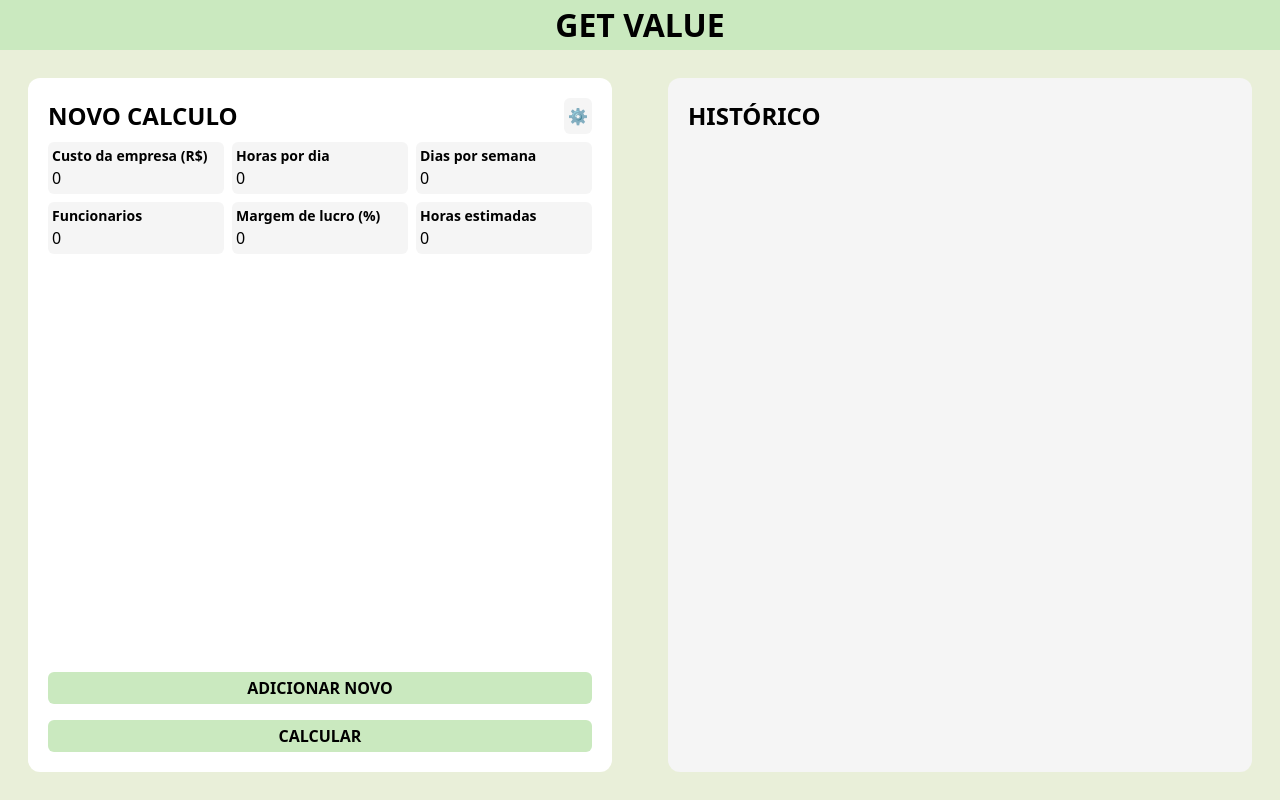
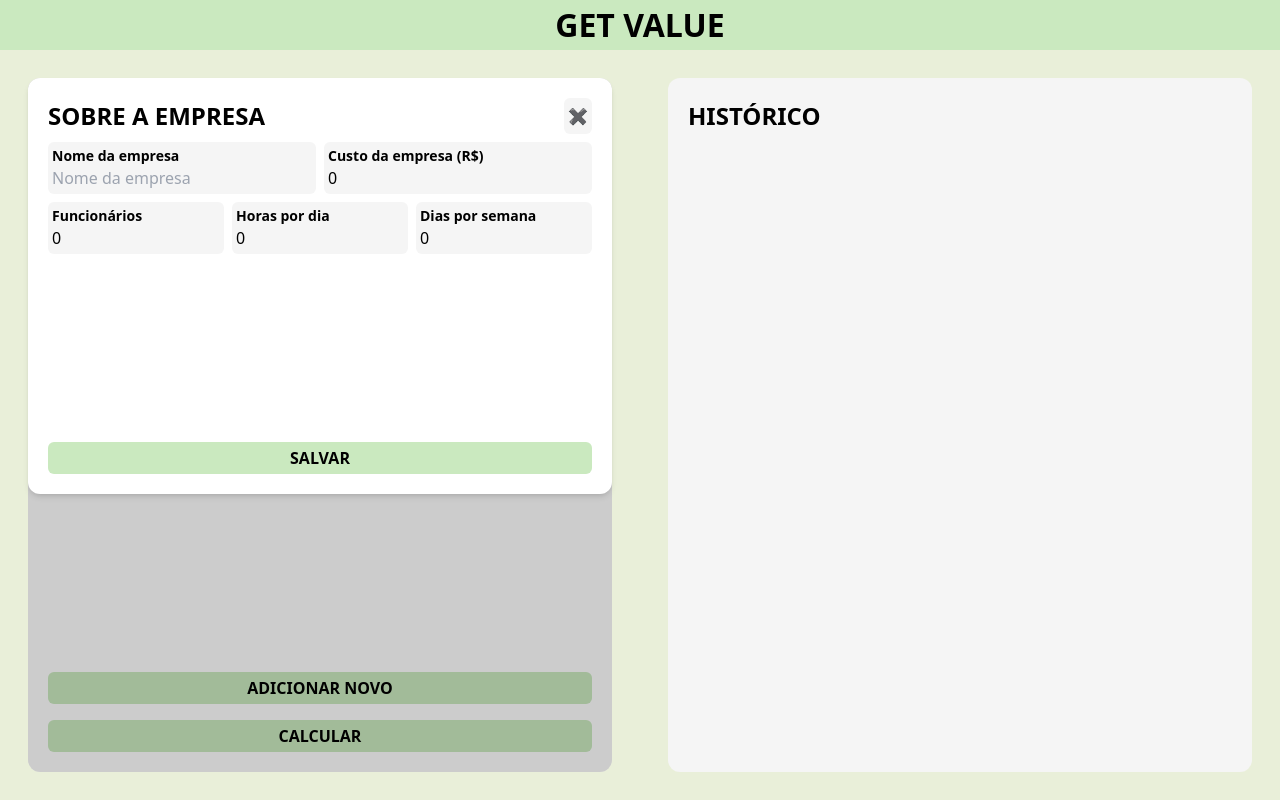
Before and after one commit to victorhdsp/vevalo, a React (Vite) app: page / in a window 1280 px wide. Built offline with nearby package versions, Linux system fonts and the light colour scheme.

Commit message:
ajustes de usabilidade

```diff
--- a/src/components/Form/Config/config.module.scss
+++ b/src/components/Form/Config/config.module.scss
@@ -1,6 +1,6 @@
 .card {
     @apply grid h-full gap-4;
-    grid-template-rows: auto 1fr auto;
+    grid-template-rows: auto 1fr;
 
     ._default {
         @apply grid grid-cols-6 gap-2;
@@ -47,7 +47,7 @@
         }
 
         .button {
-            @apply col-span-3;
+            @apply col-span-3 mt-auto;
         }
     }
 
--- a/src/components/Form/form.module.scss
+++ b/src/components/Form/form.module.scss
@@ -1,8 +1,22 @@
 .form {
-    @apply flex flex-col gap-2;
+    @apply flex flex-col gap-2 relative
+            h-full;
     background-color: var(--bg-white);
 
     .header {
         @apply flex justify-between;
     }
 }
+
+.form-config {
+    @apply absolute left-0 top-0 w-full
+            min-h-[60%] h-full max-h-[60%] z-20
+            flex flex-col gap-2
+            p-5 rounded-xl shadow-md;
+    background-color: var(--bg-white);
+}
+.background-form {
+    @apply absolute left-0 top-0 w-full h-full
+            bg-black bg-opacity-20 z-10
+            rounded-xl;
+}
--- a/src/components/Form/index.tsx
+++ b/src/components/Form/index.tsx
@@ -3,33 +3,52 @@ import css from './form.module.scss'
 
 import FormCard from './Card'
 import ConfigCard from './Config'
+import { useSelector } from 'react-redux'
+
+import { CompanyStateType } from '../../redux/company/slice'
+import { RootState } from '../../redux/store'
 
 const Form = () => {
-  const [statusConfig, setStatusConfig] = useState(false)
+  let initialStatusConfig = true;
+  const company = useSelector((rootReducer: RootState) => rootReducer.companyReducer) as CompanyStateType;
+
+  const { company_name, company_cost, day_hours, employees, days_in_week } = company;
+  if (!company_name || !company_cost || !day_hours || !employees || !days_in_week ) {
+    initialStatusConfig = true;
+  } else {
+    initialStatusConfig = false;
+  }
+
+  const [statusConfig, setStatusConfig] = useState(initialStatusConfig)
+
 
   const FormBox = () => (
-    <>
+    <div className={css["form"]}>
       <div className={css["header"]}>
         <h2>Novo calculo</h2>
         <button onClick={() => setStatusConfig(true)} >⚙️</button>
       </div>
       <FormCard />
-    </>
+    </div>
   )
 
   const ConfigBox = () => (
     <>
-      <div className={css["header"]}>
-        <h2>Sobre a empresa</h2>
-        <button onClick={() => setStatusConfig(false)}>✖️</button>
+      <div className={css["form-config"]}>
+        <div className={css["header"]}>
+          <h2>Sobre a empresa</h2>
+          <button onClick={() => setStatusConfig(false)}>✖️</button>
+        </div>
+        <ConfigCard handleClose={() => setStatusConfig(false)} />
       </div>
-      <ConfigCard handleClose={() => setStatusConfig(false)} />
+      <div className={css["background-form"]} />
     </>
   )
 
   return (
       <div className={css["form"]}>
-        { statusConfig ? <ConfigBox /> : <FormBox /> }
+        { statusConfig && <ConfigBox /> }
+        <FormBox />
       </div>
   )
 }
```
